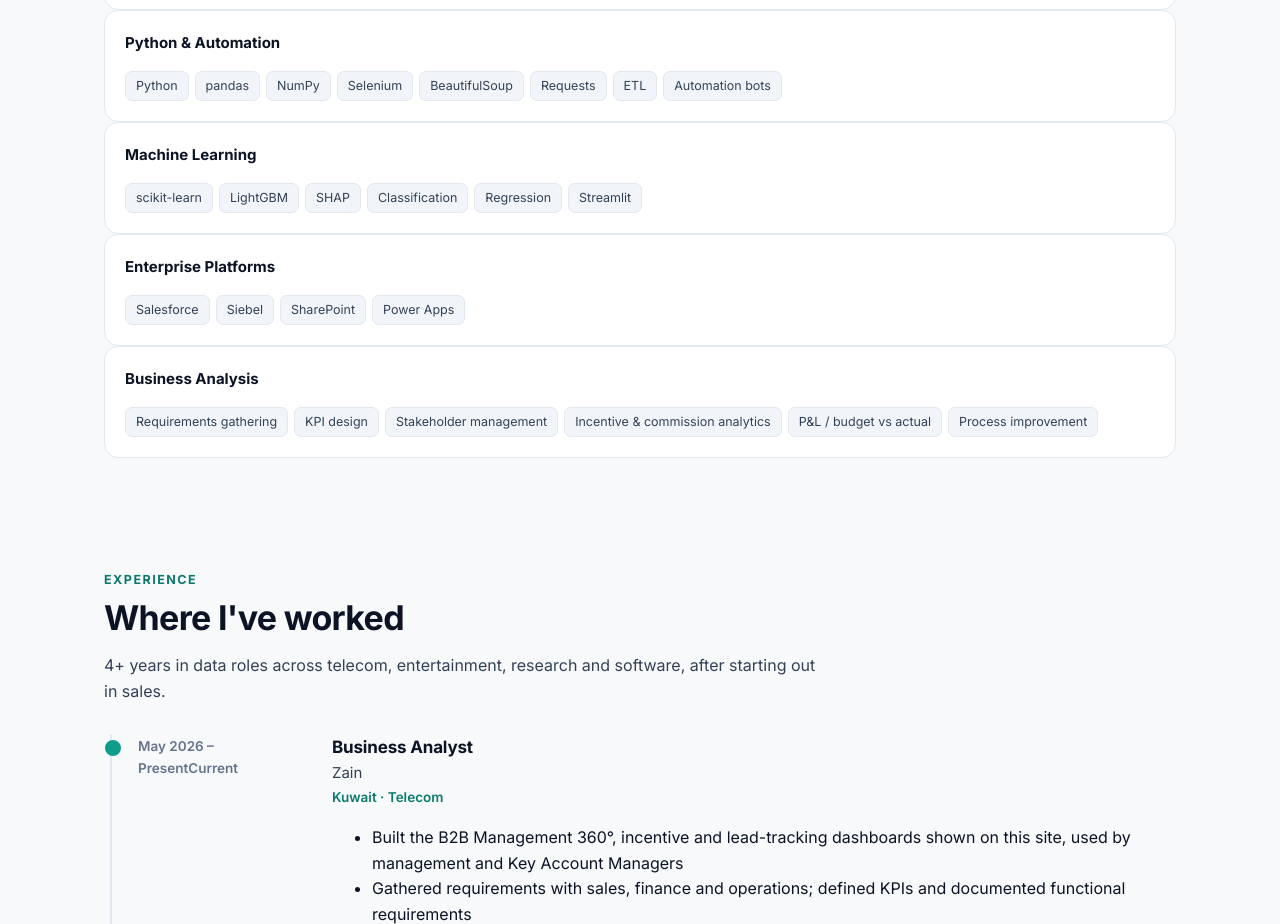
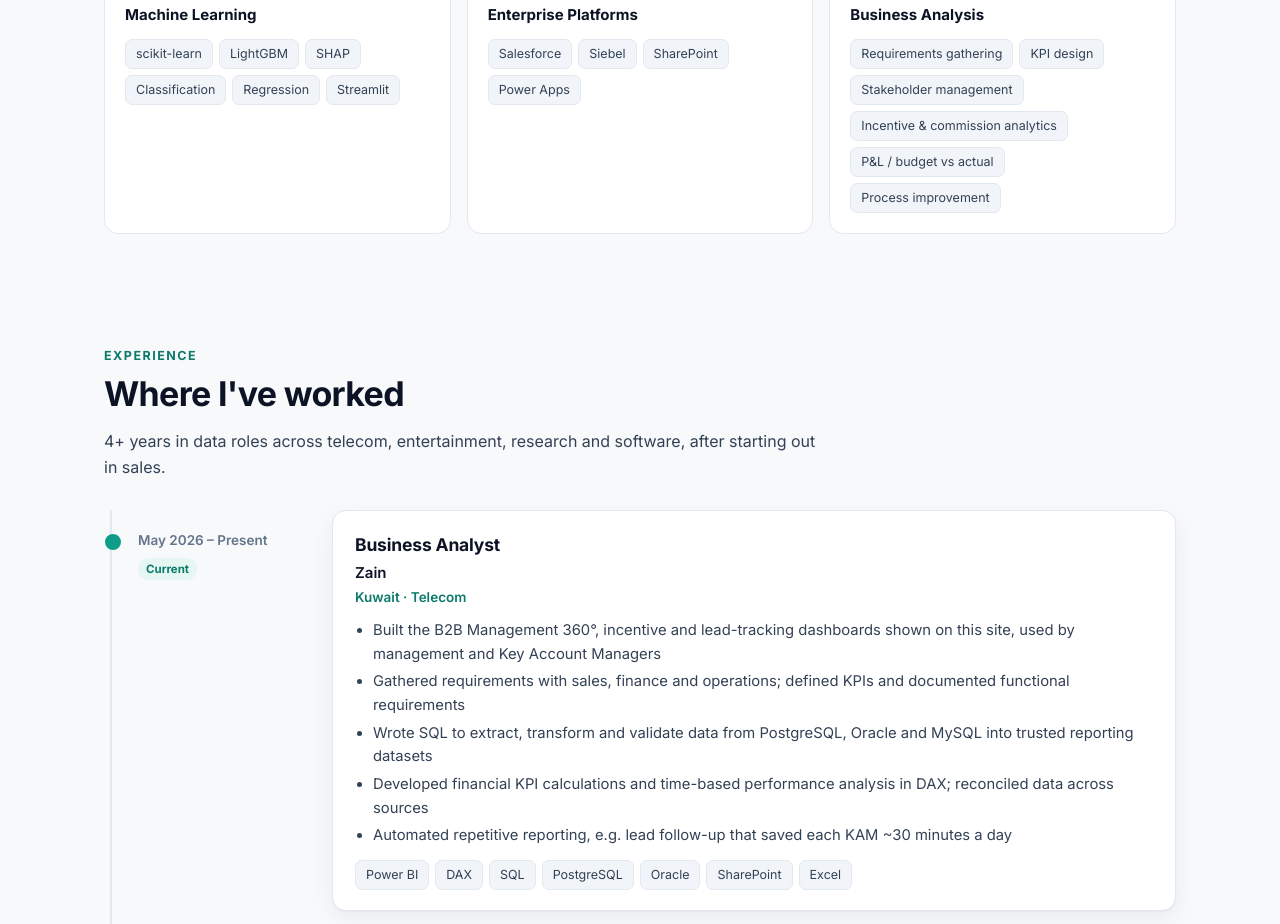
Before and after one commit to Parkar05/Parkar05.github.io, a plain HTML site: page index.html in a window 1280 px wide. Shown: the part 2415-3339 px from the top of the page. Drawn offline with Linux system fonts and the light colour scheme.

Commit message:
Add files via upload

```diff
--- a/assets/style.css
+++ b/assets/style.css
@@ -137,3 +137,21 @@ pre .s{color:#FCD34D}
 .job .where{font-size:13.5px;color:var(--accent-2);font-weight:600;margin:2px 0 6px}
 .job p{margin:0;color:var(--ink-2);font-size:15px}
 @media(max-width:700px){.job{grid-template-columns:1fr;gap:4px}}
+/* v3: skills chips + refined experience */
+.skillgrid{display:grid;grid-template-columns:repeat(3,1fr);gap:16px}
+@media(max-width:900px){.skillgrid{grid-template-columns:1fr 1fr}}
+@media(max-width:560px){.skillgrid{grid-template-columns:1fr}}
+.skillgrid .skill h4{margin:0 0 12px}
+.skillgrid .chips{padding-top:0}
+.job{padding-bottom:22px}
+.jobcard{background:var(--card);border:1px solid var(--line);border-radius:var(--radius);padding:20px 22px;box-shadow:var(--shadow)}
+.jobcard h3{font-size:17.5px}
+.jobcard .co{margin:2px 0 0;font-weight:600;color:var(--ink)}
+.jobcard .where{margin:2px 0 10px}
+.jobcard ul{margin:0;padding-left:18px;color:var(--ink-2);font-size:14.8px}
+.jobcard li{margin:4px 0}
+.jobcard .chips{margin-top:12px;padding-top:0}
+.job::before{top:24px}
+.job .when{padding-top:20px;display:flex;flex-direction:column;gap:6px;align-items:flex-start}
+.now{font-size:11.5px;font-weight:700;color:var(--accent-2);background:var(--accent-soft);padding:2px 8px;border-radius:999px}
+@media(max-width:700px){.job .when{padding-top:0;flex-direction:row;align-items:center}}
```
